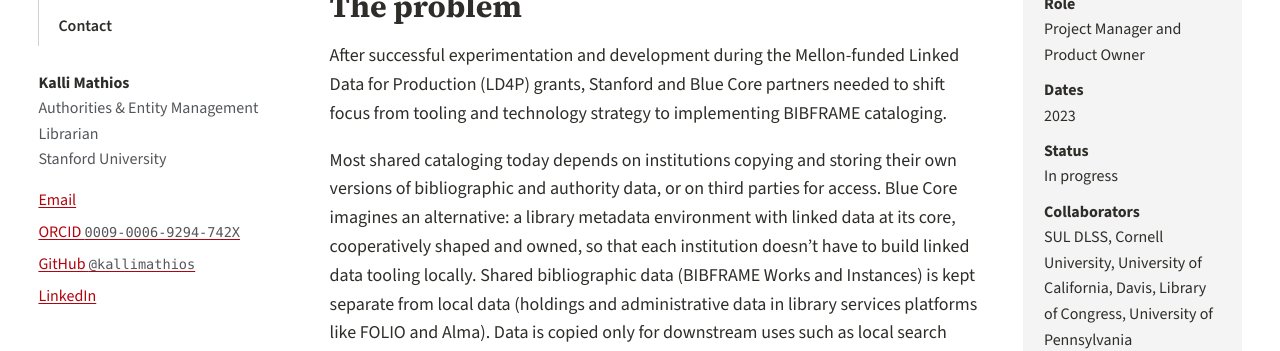
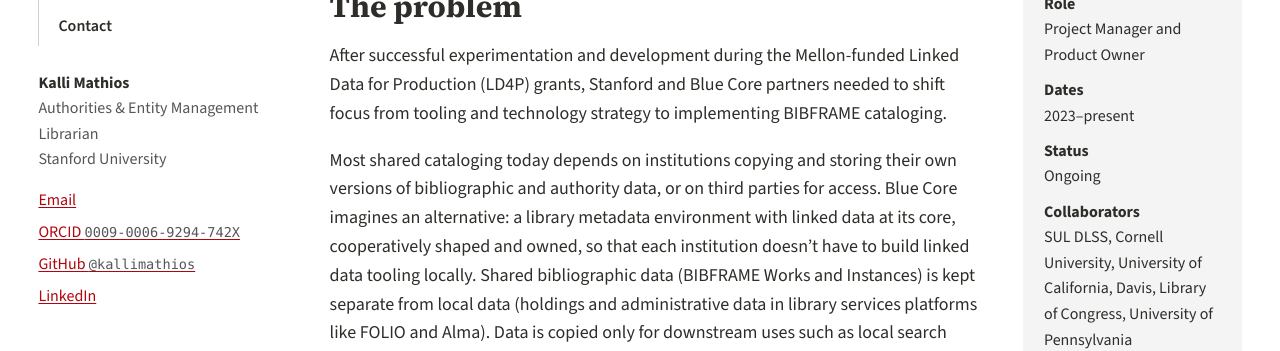
Before and after one commit to kallimathios/kallimathios, a Jekyll site: the page built from _projects/blue-core.md, in a window 1280 px wide and 900 px high, scrolled down 373 px. Shown: the part 155-506 px from the top of the window. Built offline with Jekyll 4.4.1, drawn with Linux system fonts in a browser that asks for light colours.

Commit message:
Update project status from 'In progress' to 'Ongoing'

```diff
--- a/_projects/blue-core.md
+++ b/_projects/blue-core.md
@@ -3,7 +3,7 @@ title: "Blue Core: A community-operated, shared BIBFRAME datastore."
 summary: "Blue Core aims to create a community-operated BIBFRAME datastore where ownership and creation of the metadata are shared among member institutions, eliminating the need for duplicative institutional copies, and bringing library linked open data to production at scale."
 role: "Project Manager and Product Owner"
 start: "2023"
-status: "In progress"
+status: "Ongoing"
 collaborators: ["SUL DLSS", "Cornell University", "University of California, Davis", "Library of Congress", "University of Pennsylvania"]
 standards: [BIBFRAME, MARC 21, SPARQL]
 tools: ["GitHub", "MARC2BIBFRAME2 XSLT", "Blue Core Postgres Datastore", "Sinopia Editor", "Marva", "FastAPI", "Keycloak", "Apache Airflow", "Milvus", "PydanticAI"]
```
